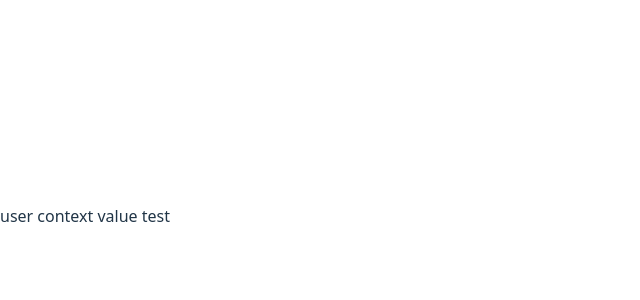
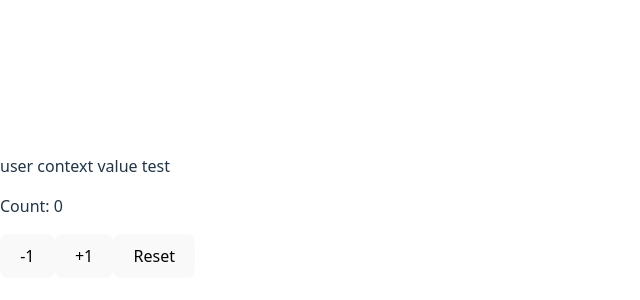
Before and after one commit to Ganes769/react-practice, a React (Vite) app: page / in a window 1280 px wide. Shown: the part 184-484 px from the top of the page, without its empty margins (0-640 px from the left). Built offline with nearby package versions, Linux system fonts and the light colour scheme.

Commit message:
react rteducer

```diff
--- a/src/App.tsx
+++ b/src/App.tsx
@@ -5,6 +5,7 @@ import HookCounterFour from "./components/HookCounterFour";
 import HookCounterThree from "./components/HookCounterThree";
 import ConditionalRender from "./components/useEffect/ConditionalRender";
 import HookCounterEffect from "./components/useEffect/HookCounter";
+import Reducer from "./components/reducer/reducer";
 export const UserContext = React.createContext("test");
 
 function App() {
@@ -18,6 +19,7 @@ function App() {
       <UserContext.Provider value={"test"}>
         <ComponentF />
       </UserContext.Provider>
+      <Reducer />
     </>
   );
 }
--- /dev/null
+++ b/src/components/reducer/reducer.tsx
@@ -0,0 +1,25 @@
+import { useReducer } from "react";
+const initialCount = { count: 0 };
+
+function countreducer(state = initialCount, action: any) {
+  switch (action.type) {
+    case "inc":
+      return { count: state.count + 1 };
+    case "dec":
+      return { count: state.count - 1 };
+  }
+}
+export default function Reducer() {
+  const [state, dispatch] = useReducer(countreducer, initialCount as any);
+
+  console.log(state?.count, dispatch);
+  return (
+    <div>
+      {" "}
+      <p>Count: {state?.count}</p>
+      <button onClick={() => dispatch({ type: "dec" })}>-1</button>
+      <button onClick={() => dispatch({ type: "inc" })}>+1</button>
+      <button onClick={() => dispatch({ type: "reset" })}>Reset</button>
+    </div>
+  );
+}
```
